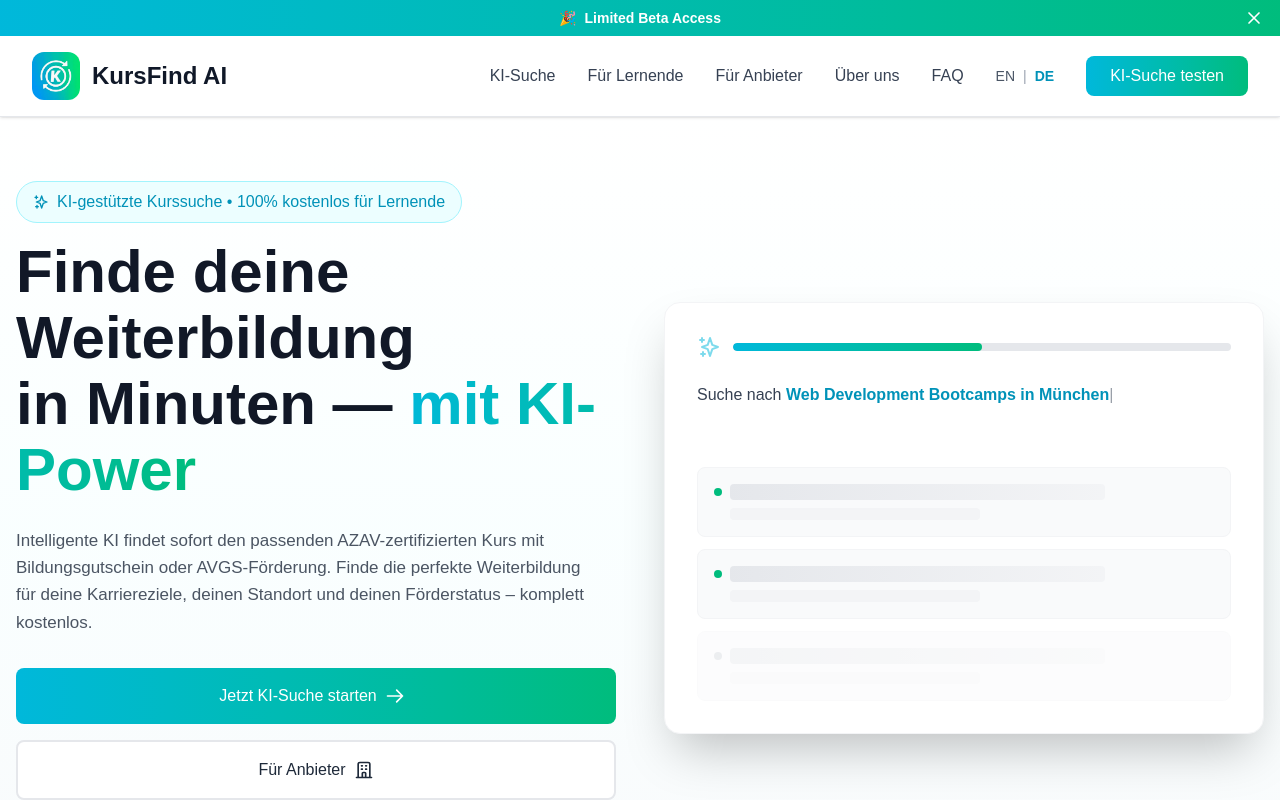
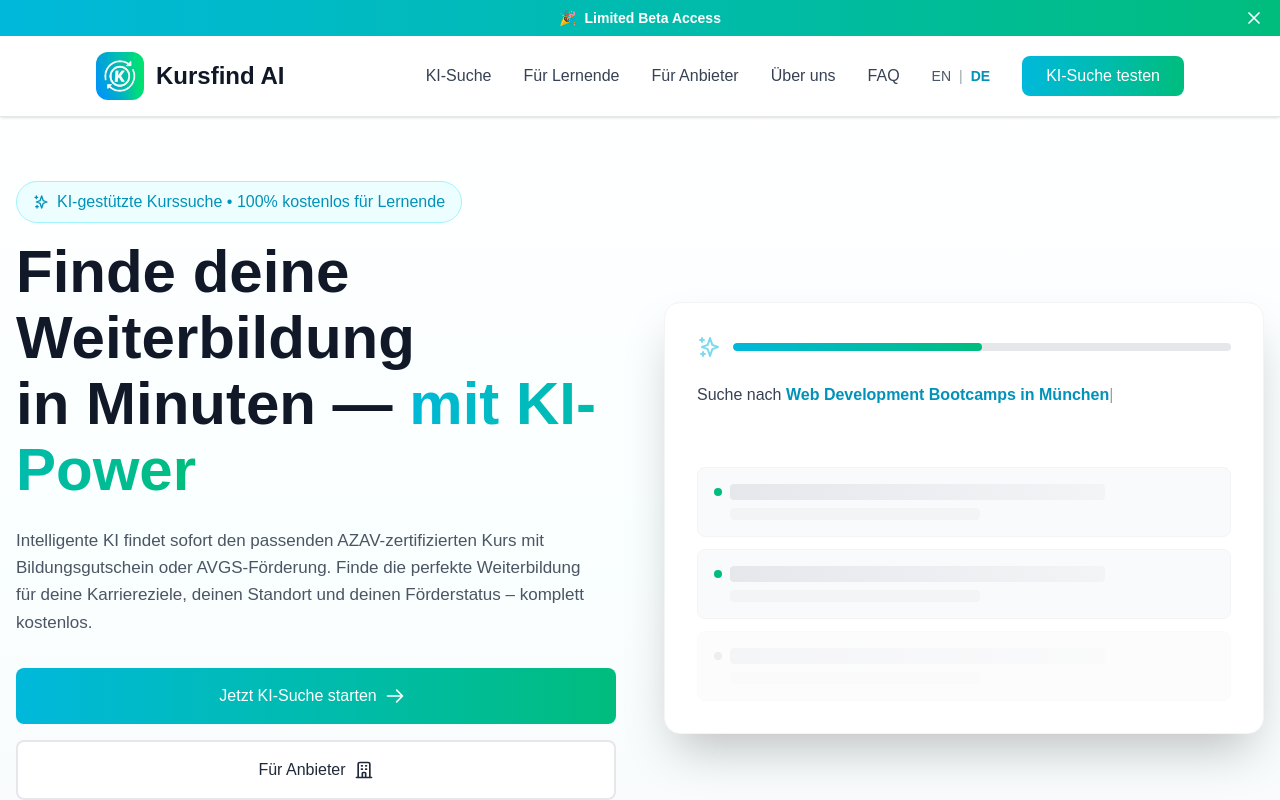
Before and after one commit to wasimjalali/kursfind_ai, a Next.js app: page / in a window 1280 px wide. Shown: the top 800 px of the page. Built offline with nearby package versions, Linux system fonts and the light colour scheme.

Commit message:
Fix CTA white text, consistent nav width, change KursFind to Kursfind

```diff
--- a/app/en/page.jsx
+++ b/app/en/page.jsx
@@ -221,7 +221,7 @@
 
       {/* Header */}
       <header className="bg-white border-b border-gray-200 sticky top-0 z-40 shadow-sm">
-        <div className="max-w-7xl mx-auto px-4 sm:px-6 lg:px-8">
+        <div className="max-w-6xl mx-auto px-4 sm:px-6 lg:px-8">
           <div className="flex justify-between items-center h-16 md:h-20 py-2 md:py-3">
             <Link href="/en" className="flex items-center hover:opacity-90 transition-opacity">
               <Image
@@ -231,7 +231,7 @@
                 height={48}
                 className="h-10 md:h-12 w-auto rounded-xl"
               />
-              <span className="ml-3 text-xl md:text-2xl font-bold text-gray-900">KursFind AI</span>
+              <span className="ml-3 text-xl md:text-2xl font-bold text-gray-900">Kursfind AI</span>
             </Link>
 
             {/* Desktop Navigation */}
@@ -303,7 +303,7 @@
                 height={40}
                 className="h-10 w-auto rounded-xl"
               />
-              <span className="ml-3 text-xl font-bold text-gray-900">KursFind AI</span>
+              <span className="ml-3 text-xl font-bold text-gray-900">Kursfind AI</span>
               <button onClick={() => setMobileMenuOpen(false)} aria-label="Close menu">
                 <Icons.X className="w-6 h-6" />
               </button>
--- a/app/globals.css
+++ b/app/globals.css
@@ -109,7 +109,23 @@
 .marketing-layout section.text-white h1,
 .marketing-layout section.text-white h2,
 .marketing-layout section.text-white h3,
-.marketing-layout section.text-white p {
+.marketing-layout section.text-white p,
+/* Gradient background sections - force white text */
+.marketing-page .bg-gradient-to-r h1,
+.marketing-page .bg-gradient-to-r h2,
+.marketing-page .bg-gradient-to-r h3,
+.marketing-page .bg-gradient-to-r h4,
+.marketing-page .bg-gradient-to-r p,
+.marketing-layout .bg-gradient-to-r h1,
+.marketing-layout .bg-gradient-to-r h2,
+.marketing-layout .bg-gradient-to-r h3,
+.marketing-layout .bg-gradient-to-r h4,
+.marketing-layout .bg-gradient-to-r p,
+section.bg-gradient-to-r h1,
+section.bg-gradient-to-r h2,
+section.bg-gradient-to-r h3,
+section.bg-gradient-to-r h4,
+section.bg-gradient-to-r p {
   color: #ffffff !important;
 }
 
--- a/app/page.jsx
+++ b/app/page.jsx
@@ -238,7 +238,7 @@
 
       {/* Header */}
       <header className="bg-white border-b border-gray-200 sticky top-0 z-40 shadow-sm">
-        <div className="max-w-7xl mx-auto px-4 sm:px-6 lg:px-8">
+        <div className="max-w-6xl mx-auto px-4 sm:px-6 lg:px-8">
           <div className="flex justify-between items-center h-16 md:h-20 py-2 md:py-3">
             <Link href="/" className="flex items-center hover:opacity-90 transition-opacity">
               <Image
@@ -248,7 +248,7 @@
                 height={48}
                 className="h-10 md:h-12 w-auto rounded-xl"
               />
-              <span className="ml-3 text-xl md:text-2xl font-bold text-gray-900">KursFind AI</span>
+              <span className="ml-3 text-xl md:text-2xl font-bold text-gray-900">Kursfind AI</span>
             </Link>
 
             {/* Desktop Navigation */}
@@ -322,7 +322,7 @@
                 height={40}
                 className="h-10 w-auto rounded-xl"
               />
-              <span className="ml-3 text-xl font-bold text-gray-900">KursFind AI</span>
+              <span className="ml-3 text-xl font-bold text-gray-900">Kursfind AI</span>
               <button
                 onClick={() => setMobileMenuOpen(false)}
                 className="transition-transform"
--- a/components/marketing/MarketingLayout.jsx
+++ b/components/marketing/MarketingLayout.jsx
@@ -40,7 +40,7 @@
                 height={48}
                 className="h-10 md:h-12 w-auto rounded-xl"
               />
-              <span className="ml-3 text-xl md:text-2xl font-bold text-gray-900">KursFind AI</span>
+              <span className="ml-3 text-xl md:text-2xl font-bold text-gray-900">Kursfind AI</span>
             </Link>
 
             {/* Desktop Navigation */}
@@ -96,7 +96,7 @@
                 height={40}
                 className="h-10 w-auto rounded-xl"
               />
-              <span className="ml-3 text-xl font-bold text-gray-900">KursFind AI</span>
+              <span className="ml-3 text-xl font-bold text-gray-900">Kursfind AI</span>
               <button onClick={() => setMobileMenuOpen(false)} aria-label="Menü schließen">
                 <Icons.X className="w-6 h-6" />
               </button>
--- a/components/marketing/MarketingLayoutEN.jsx
+++ b/components/marketing/MarketingLayoutEN.jsx
@@ -40,7 +40,7 @@
                 height={48}
                 className="h-10 md:h-12 w-auto rounded-xl"
               />
-              <span className="ml-3 text-xl md:text-2xl font-bold text-gray-900">KursFind AI</span>
+              <span className="ml-3 text-xl md:text-2xl font-bold text-gray-900">Kursfind AI</span>
             </Link>
 
             {/* Desktop Navigation */}
@@ -96,7 +96,7 @@
                 height={40}
                 className="h-10 w-auto rounded-xl"
               />
-              <span className="ml-3 text-xl font-bold text-gray-900">KursFind AI</span>
+              <span className="ml-3 text-xl font-bold text-gray-900">Kursfind AI</span>
               <button onClick={() => setMobileMenuOpen(false)} aria-label="Close menu">
                 <Icons.X className="w-6 h-6" />
               </button>
```
